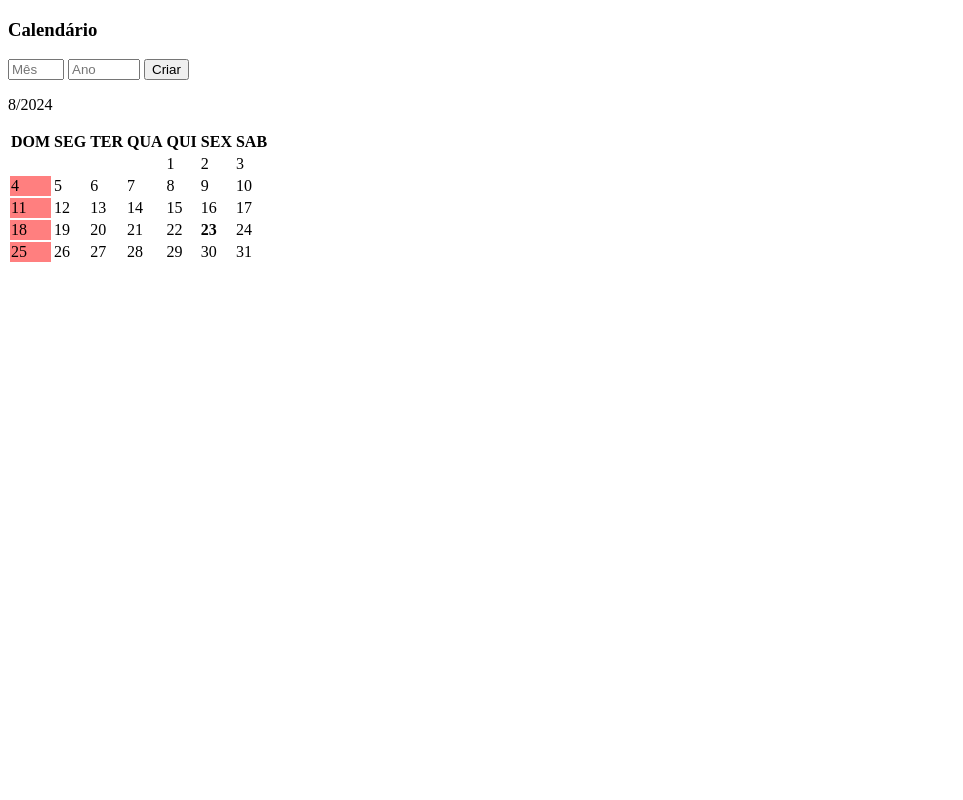
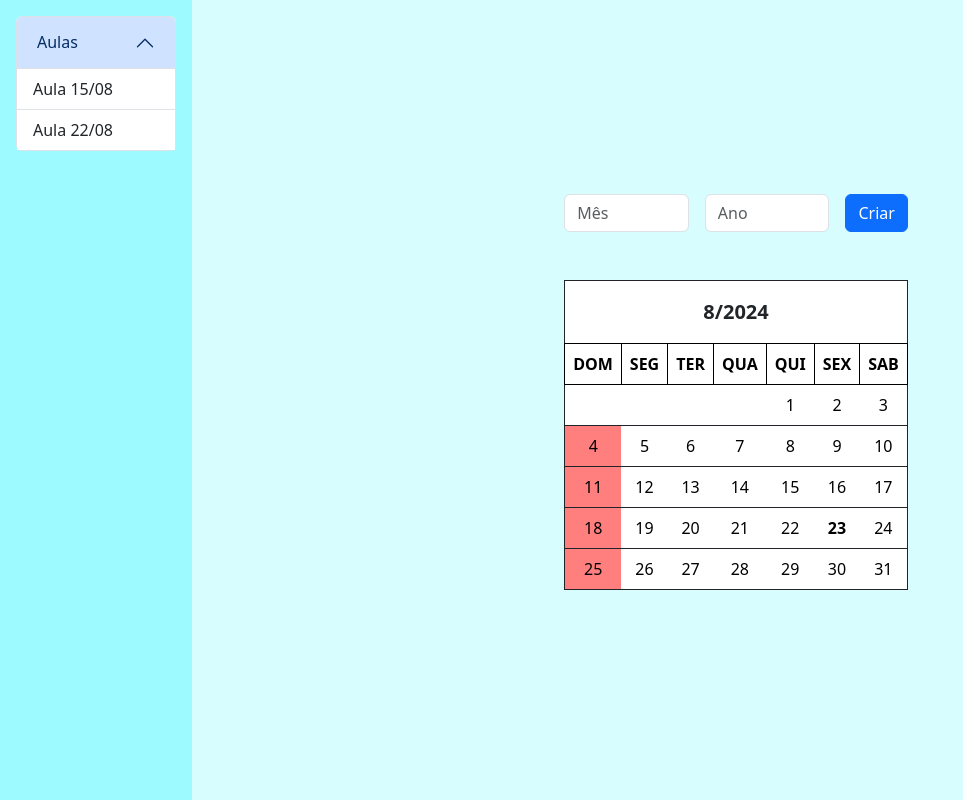
Before and after one commit to joao-danielewicz/ProgII, a PHP site: page /aulas/2208calendario.php in a window 1280 px wide. Shown: the whole page, without its empty margins (0-963 px from the left). Run offline with PHP 8.4, Linux system fonts and the light colour scheme.

Commit message:
calendario final

```diff
--- a/aulas/2208calendario.php
+++ b/aulas/2208calendario.php
@@ -1,40 +1,9 @@
 <?php
+include "../templates/head.php";
+include "../templates/header_nav.php";
 
-?>
-<!DOCTYPE html>
-<html lang="pt-BR">
-
-<head>
-    <meta charset="UTF-8">
-    <meta name="viewport" content="width=device-width, initial-scale=1.0">
-    <title>Calendário</title>
-</head>
-
-<body>
-    <h3 class="text-center mb-3">Calendário</h3>
-    <form action="index.php" method="post" class="mb-3 d-flex gap-3">
-        <input class="form-control" type="number" min="1" max="12" name="mes" placeholder="Mês">
-        <input class="form-control" type="number" min="1" max="2500"  name="ano" placeholder="Ano">
-        <button type="submit" name="criarcalendario" class="btn btn-primary">Criar</button>
-    </form>
-
-    <?php
-        // Verificar se o usuário escolheu algum mês e ano específicos no Formulário.
-        // Se não houver nenhum, usa como padrão a data em que a atividade foi realizada (8/2024).
-        if(isset($_POST['mes'])){
-            $mes = $_POST['mes'];
-        }else{
-            $mes = 8;
-        }
-
-        if(isset($_POST['ano'])){
-            $ano = $_POST['ano'];
-        }else{
-            $ano = 2024;
-        }
-
-        // Verifica se o ano escolhido é bissexto para, posteriormente, adicionar um dia ao mês de fevereiro.
-        function calcularAnoBissexto($ano) {
+function calcularAnoBissexto($ano)
+{
     if ($ano % 4 == 0) {
         if (($ano % 100 == 0) && ($ano % 400 != 0)) {
             return false;
@@ -46,93 +15,120 @@
     }
 }
 
-        // Escreve o calendário de acordo com o mês e ano escolhidos.
-        function populaCalendario($mes, $ano){
-            echo "<p>".$mes.'/'.$ano."</p>";
+function getDiasDoMes($ano, $mes)
+{
+    // Verifica quantos dias serão necessários distribuir no mês.
+    $quantidadesDiasPorMes = [31, 28, 31, 30, 31, 30, 31, 31, 30, 31, 30, 31];
+    if (calcularAnoBissexto($ano)) {
+        $quantidadesDiasPorMes[1] = 29;
+    }
+    $quantidadeDiasMes = $quantidadesDiasPorMes[$mes - 1];
 
-            // Descobre em qual dia da semana o mês começou.
-            $diaSemanaComecoMes = date("D", mktime(0,0,0, $mes, 1, $ano));
-            $nomesDiasSemana = [
-                "Sun",
-                "Mon",
-                "Tue",
-                "Wed",
-                "Thu",
-                "Fri",
-                "Sat"
+    $diasDaSemana = [
+        "Sun" => 1,
+        "Mon" => 0,
+        "Tue" => -1,
+        "Wed" => -2,
+        "Thu" => -3,
+        "Fri" => -4,
+        "Sat" => -5
     ];
 
-            // Verifica quantos dias serão necessários distribuir no mês.
-            $quantidadesDias = [31, 28, 31, 30, 31, 30, 31, 31, 30, 31, 30, 31];
-            if(calcularAnoBissexto($ano)){
-                $quantidadesDias[1] = 29;
-            }
-            $quantidadeDiasMes = $quantidadesDias[$mes-1];
+    $diaSemanaComecoMes = date("D", mktime(0, 0, 0, $mes, 1, $ano));
 
-            // Como descobre-se primeiro o nome do dia da semana, passamos por eles sem escrever nada.
-            // O primeiro loop preencherá os dias anteriores ao dia primeiro com células vazias.
-            // Assim que o primeiro dia for posicionado corretamente, o dia da semana se tornará irrelevante para a disposição dos numerais.
-            echo "<tr>";
-            $dia = 1;
+    $diasDoMes = [];
+    $dia = $diasDaSemana[$diaSemanaComecoMes];
     $aux = 1;
-            foreach($nomesDiasSemana as $nome){
-                if($diaSemanaComecoMes == $nome){
-                    if($nome=="Sun"){
-                        echo "<td style='background-color: rgb(255, 0, 0, 50%)'>$dia</td>";
-                    }else{
-                        echo "<td>$dia</td>";
-                    }
-                    $dia++;
-                    break;
-                }else{
-                    echo "<td></td>";
+    while ($dia < $quantidadeDiasMes + 1) {
+        array_push($diasDoMes, $dia);
+        if ($aux % 7 == 0) {
+            array_push($diasDoMes, null);
         }
         $aux++;
+        $dia++;
     }
 
-            // Preenche todos os dias a partir do primeiro até o limite do mês.
-            // O auxiliar é usado para contar as células, já que deve-se iniciar uma nova linha da tabela a cada 7 células.
-            for($dia; $dia<$quantidadeDiasMes+1; $dia++){
-                if($aux%7==0){
-                    echo "</tr>";
+    array_push($diasDoMes, null);
+    return $diasDoMes;
+}
+
+function criarSemanas($diasDoMes)
+{
+    $semanasDoMes = [];
+    $semana = [];
+    foreach ($diasDoMes as $dia) {
+        if ($dia === null) {
+            array_push($semanasDoMes, $semana);
+            $semana = [];
+        } else {
+            array_push($semana, $dia);
+        }
+    }
+
+    return $semanasDoMes;
+}
+
+function criarTableBodyCalendario($ano, $mes)
+{
+    foreach (criarSemanas(getDiasDoMes($ano, $mes)) as $semana) {
         echo "<tr>";
-                    echo "<td style='background-color: rgb(255, 0, 0, 50%)'>$dia</td>";
-                }else if($dia == date('j')){
-                    echo "<td style='font-weight: bold'>$dia</td>";
-                }else{
-                    echo "<td>$dia</td>";
+        $aux = 1;
+        foreach ($semana as $dia) {
+            $style = "";
+            if ($dia > 0) {
+                if ($aux == 1) {
+                    $style .= 'background-color: rgb(255, 0,0, 50%);';
+                }
+                if ($dia == date('d')) {
+                    $style .= 'font-weight: bold';
+                }
+
+                echo "<td style='$style'>$dia</td>";
+            } else {
+                echo "<td></td>";
             }
             $aux++;
         }
         echo "</tr>";
     }
+}
+
+
 ?>
 
-    <div class="d-flex flex-column text-center">
+<div class="d-flex flex-column text-center mx-auto">
+    <form action="calendario3.php" method="post" class="d-flex gap-3 mb-5">
+        <input class="form-control" type="number" min="1" max="12" placeholder="Mês" name="mes">
+        <input class="form-control" type="number" min="1" max="5000" placeholder="Ano" name="ano">
+        <button class="btn btn-primary" type="submit" name="submit">Criar</button>
+    </form>
 
-        <table class="table">
+    <table class="table border border-dark bg-white">
         <thead>
             <tr>
-                    <th>DOM</th>
-                    <th>SEG</th>
-                    <th>TER</th>
-                    <th>QUA</th>
-                    <th>QUI</th>
-                    <th>SEX</th>
-                    <th>SAB</th>
+                <th style="border: 1px solid">DOM</th>
+                <th style="border: 1px solid">SEG</th>
+                <th style="border: 1px solid">TER</th>
+                <th style="border: 1px solid">QUA</th>
+                <th style="border: 1px solid">QUI</th>
+                <th style="border: 1px solid">SEX</th>
+                <th style="border: 1px solid">SAB</th>
             </tr>
         </thead>
 
         <tbody>
             <?php
-                echo populaCalendario(8, 2024);
+                if(!isset($_POST['mes']) && !isset($_POST['ano'])){
+                    $ano = 2024;
+                    $mes = 8;
+                }else{
+                    $ano = $_POST['ano'];
+                    $mes = $_POST['mes'];;
+                }
+                echo "<p class='mb-0 border border-dark border-bottom-0 bg-white py-3 fs-5 fw-bold'>$mes/$ano</p>";
+                criarTableBodyCalendario($ano, $mes);
             ?>
         </tbody>
 
     </table>
 </div>
-
-
-</body>
-
-</html>
--- a/templates/head.php
+++ b/templates/head.php
@@ -5,8 +5,8 @@
     <meta name="viewport" content="width=device-width, initial-scale=1.0">
     <meta name="author" content="João Danielewicz">
 
-    <link rel="stylesheet" href="src/style.css">
-    <script src="src/jquery-3.7.1.min.js"></script>
+    <link rel="stylesheet" href="/src/style.css">
+    <script src="/src/jquery-3.7.1.min.js"></script>
 
     <link rel="preconnect" href="https://fonts.googleapis.com">
     <link rel="preconnect" href="https://fonts.gstatic.com" crossorigin>
@@ -18,4 +18,4 @@
     <title>Programação II!</title>
 </head>
 
-<body class="azul-claro d-flex justify-content-between align-items-center">
+<body class="azul-claro d-flex align-items-center">
--- a/templates/header_nav.php
+++ b/templates/header_nav.php
@@ -9,13 +9,13 @@
                 </h2>
                 <div id="collapseOne" class="accordion-collapse collapse show" data-bs-parent="#accordionExample">
                     <div class="accordion-body p-0">
-                        <div class="list-group list-group-flush" categoria="aulas">
-                            <button type="button" arquivo="1508data_hora.php" class="list-group-item list-group-item-action">
+                        <div class="list-group list-group-flush">
+                            <a type="button" href="/aulas/1508data_hora.php" class="list-group-item list-group-item-action">
                                 Aula 15/08
-                            </button>
-                            <button type="button" arquivo="2208calendario.php" class="list-group-item list-group-item-action">
+                            </a>
+                            <a type="button" href="/aulas/2208calendario.php" class="list-group-item list-group-item-action">
                                 Aula 22/08
-                            </button>
+                            </a>
                         </div>
                     </div>
                 </div>
@@ -23,10 +23,3 @@
         </div>
     </nav>
 </header>
-
-<script>
-    $(".list-group button").on("click", function(e) {
-        $path = $(".list-group").attr("categoria") + "/" + $(e.target).attr("arquivo");
-        $("#maincontent").load($path)
-    })
-</script>
```
Also changed, not shown: aulas/1508data_hora.php (+17 -5 lines), aulas/calendario2.php (deleted, +0 -45 lines). Lines whose indentation alone changed are shown as unchanged.
